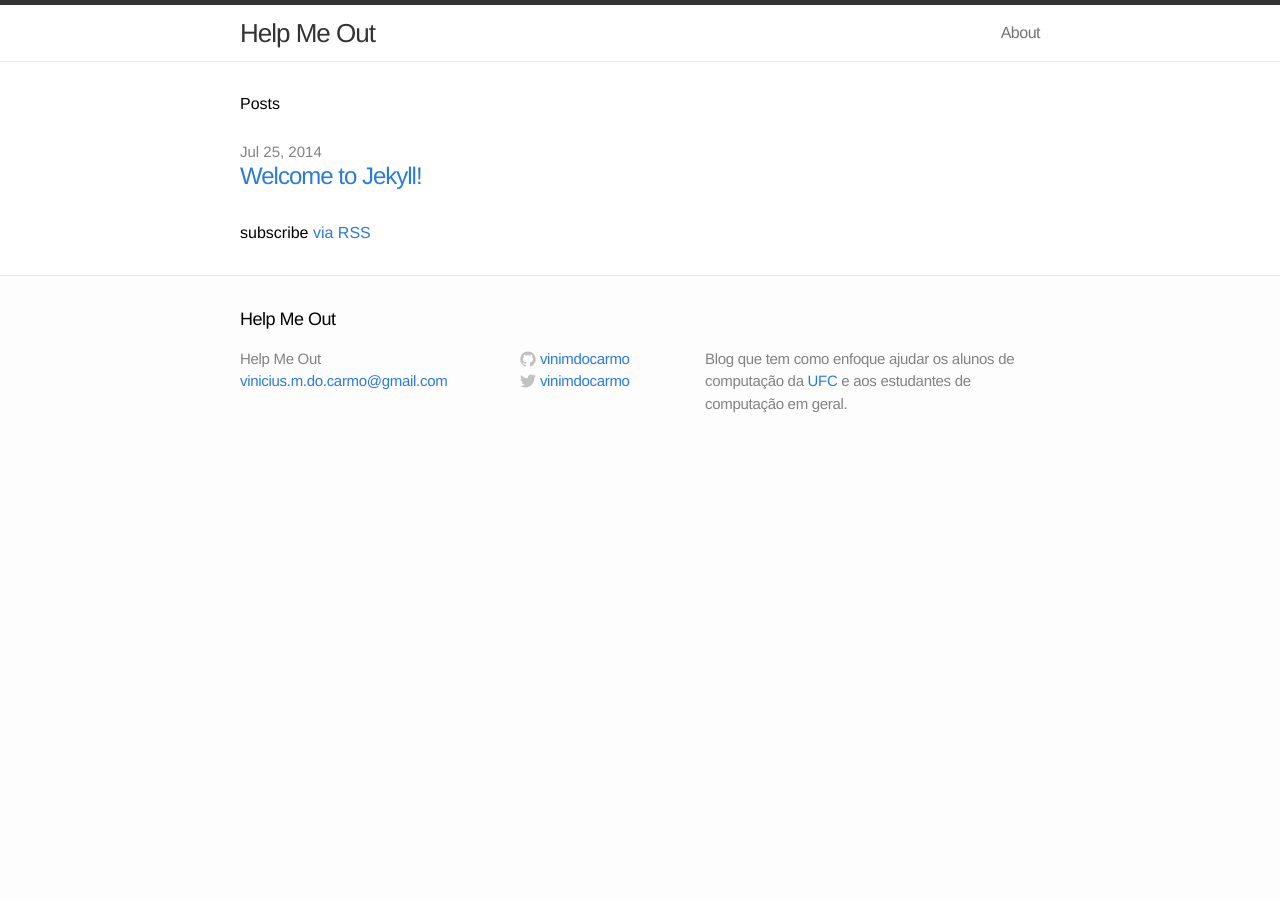
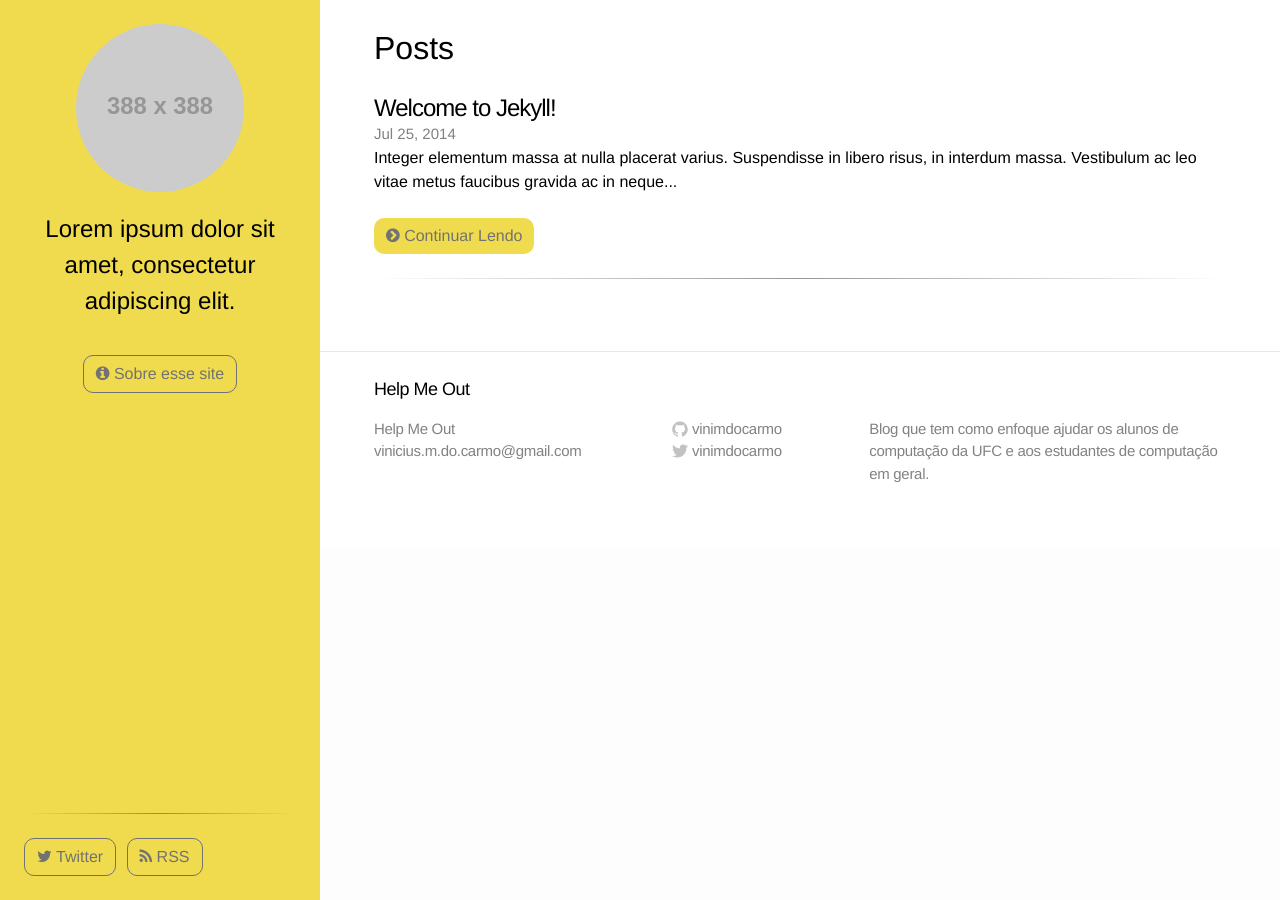
Before and after one commit to vinimdocarmo/help-me-out, a Jekyll site: the page built from index.html, in a window 1280 px wide. Built offline with Jekyll 4.4.1, drawn with Linux system fonts in a browser that asks for light colours; nearby versions of some CDN libraries.

Commit message:
Muda layout do blog

```diff
--- a/_includes/header.html
+++ b/_includes/header.html
@@ -1,27 +1,24 @@
 <header class="site-header">
 
-  <div class="wrap">
+  <div>
 
-    <a class="site-title" href="{{ site.baseurl }}/">{{ site.title }}</a>
+    <div class="site-logo">
+      <a href="{{ site.baseurl }}/">
+        <img src="http://fakeimg.pl/388x388/fff/?text={{ site.title }}" style="border-radius: 50%;">
+      </a>
+    </div>
 
-    <nav class="site-nav">
-      <a href="#" class="menu-icon">
-        <svg version="1.1" xmlns="http://www.w3.org/2000/svg" xmlns:xlink="http://www.w3.org/1999/xlink" x="0px" y="0px"
-           viewBox="0 0 18 15" enable-background="new 0 0 18 15" xml:space="preserve">
-          <path fill="#505050" d="M18,1.484c0,0.82-0.665,1.484-1.484,1.484H1.484C0.665,2.969,0,2.304,0,1.484l0,0C0,0.665,0.665,0,1.484,0
-            h15.031C17.335,0,18,0.665,18,1.484L18,1.484z"/>
-          <path fill="#505050" d="M18,7.516C18,8.335,17.335,9,16.516,9H1.484C0.665,9,0,8.335,0,7.516l0,0c0-0.82,0.665-1.484,1.484-1.484
-            h15.031C17.335,6.031,18,6.696,18,7.516L18,7.516z"/>
-          <path fill="#505050" d="M18,13.516C18,14.335,17.335,15,16.516,15H1.484C0.665,15,0,14.335,0,13.516l0,0
-            c0-0.82,0.665-1.484,1.484-1.484h15.031C17.335,12.031,18,12.696,18,13.516L18,13.516z"/>
-        </svg>
-      </a>
-      <div class="trigger">
-        {% for page in site.pages %}
-          {% if page.title %}<a class="page-link" href="{{ page.url | prepend: site.baseurl }}">{{ page.title }}</a>{% endif %}
-        {% endfor %}
-      </div>
-    </nav>
+    <h2>Lorem ipsum dolor sit amet, consectetur adipiscing elit.</h2>
+
+    <div class="centered">
+      <a href="/about" class="button breathe-top"><i class="fa fa-info-circle"></i> Sobre esse site</a>
+    </div>
+
+    <div class="header-sticky-bottom">
+      <hr class="fancy"></hr>
+      <a href="https://twitter.com/intent/user?screen_name={{ site.twitter_username }}" class="button"><i class="fa fa-twitter"></i> Twitter</a>
+      <a href="{{ "/feed.xml" | prepend: site.baseurl }}" class="button"><i class="fa fa-rss"></i> RSS</a>
+    </div>
 
   </div>
 
--- a/css/main.css
+++ b/css/main.css
@@ -4,6 +4,12 @@
 * {
   margin: 0;
   padding: 0;
+  border: 0;
+  font: inherit;
+  vertical-align: baseline;
+  -moz-box-sizing: border-box;
+  -webkit-box-sizing: border-box;
+  box-sizing: border-box;
 }
 
 html, body { height: 100%; }
@@ -16,11 +22,19 @@ body {
   background-color: #fdfdfd;
 }
 
-h1, h2, h3, h4, h5, h6 { font-size: 100%; font-weight: 400; }
+h1, h2, h3, h4, h5, h6 { font-weight: 400; }
 
-a         { color: #2a7ae2; text-decoration: none; }
-a:hover   { color: #000; text-decoration: underline; }
-a:visited { color: #205caa; }
+hr {
+  display: block;
+  -webkit-margin-before: 0.5em;
+  -webkit-margin-after: 0.5em;
+  -webkit-margin-start: auto;
+  -webkit-margin-end: auto;
+  border-style: inset;
+  border-width: 1px;
+}
+
+a { color: inherit; text-decoration: none; }
 
 /* Utility */
 
@@ -28,12 +42,34 @@ a:visited { color: #205caa; }
 .wrap:after { content:""; display:table; }
 .wrap:after { clear: both; }
 .wrap {
-  max-width: 800px;
   padding: 0 30px;
-  margin: 0 auto;
   zoom: 1;
 }
 
+.button {
+  display: inline-block;
+  padding: 6px 12px;
+  border-radius: 10px;
+  text-decoration: none;
+  font-weight: 300;
+  transition: .2s;
+  cursor: pointer;
+  -webkit-appearance: none;
+}
+
+.breathe-top {
+  margin-top: 12px;
+}
+
+hr.fancy {
+    margin: 24px 0;
+    border: 0;
+    height: 1px;
+    background-image: -webkit-linear-gradient(left, rgba(114,114,114,0), rgba(114,114,114,0.75), rgba(114,114,114,0));
+    background-image:    -moz-linear-gradient(left, rgba(114,114,114,0), rgba(114,114,114,0.75), rgba(114,114,114,0));
+    background-image:     -ms-linear-gradient(left, rgba(114,114,114,0), rgba(114,114,114,0.75), rgba(114,114,114,0));
+    background-image:      -o-linear-gradient(left, rgba(114,114,114,0), rgba(114,114,114,0.75), rgba(114,114,114,0));
+}
 
 /* Layout Styles */
 /* ----------------------------------------------------------*/
@@ -41,36 +77,55 @@ a:visited { color: #205caa; }
 /* Site header */
 
 .site-header {
-  border-top: 5px solid #333;
-  border-bottom: 1px solid #e8e8e8;
   min-height: 56px;
-  background-color: white;
+  background-color: #F0DB4F;
+  float: left;
+  width: 25%;
+  position: fixed;
+  height: 100%;
+  padding: 24px;
 }
 
-.site-title,
-.site-title:hover,
-.site-title:visited {
-  display: block;
-  color: #333;
-  font-size: 26px;
-  letter-spacing: -1px;
-  float: left;
-  line-height: 56px;
-  position: relative;
-  z-index: 1;
+.site-header h2 {
+  font-size: 24px;
+  margin-bottom: 24px;
+  text-align: center;
 }
 
-.site-nav {
-  float: right;
-  line-height: 56px;
+.site-header .button {
+  color: #727272;
+  border: 1px solid #727272;
 }
 
-.site-nav .menu-icon { display: none; }
+.site-header .button:hover {
+  background-color: #727272;
+  color: #FFF;
+}
 
-.site-nav .page-link {
-  margin-left: 20px;
-  color: #727272;
-  letter-spacing: -.5px;
+.site-header .header-sticky-bottom {
+  position: absolute;
+  bottom: 0;
+  left: 0;
+  padding: 24px;
+  width: 100%;
+  color: #444;
+}
+
+.site-header .header-sticky-bottom > .button {
+  margin-right: 6px;
+}
+
+.site-logo {
+  margin-bottom: 12px;
+  text-align: center;
+}
+
+.site-logo a img {
+  max-width: 168px;
+}
+
+.centered {
+  text-align: center;
 }
 
 /* Site footer */
@@ -135,20 +190,38 @@ a:visited { color: #205caa; }
 /* Page Content styles */
 /* ----------------------------------------------------------*/
 
-.page-content {
-  padding: 30px 0;
+.page-content, .site-footer {
   background-color: #fff;
+  float: left;
+  width: 75%;
+  padding: 24px 24px 48px 24px;
+  max-width: 960px;
+  margin-left: 25%;
+}
+
+.page-content .button {
+  background: #F0DB4F;
+  color: #727272;
+}
+
+.page-content .button:hover {
+  background-color: #727272;
+  color: #F0DB4F;
 }
 
 
 /* Home styles */
 /* ----------------------------------------------------------*/
 
-.home h1 { margin-bottom: 25px; }
+.home h1, .page-content h1 {
+  margin-bottom: 24px;
+  font-size: 32px;
+  font-weight: 500;
+}
 
 .posts { list-style-type: none; }
 
-.posts li { margin-bottom: 30px; }
+.posts li { margin-bottom: 24px; }
 
 .posts .post-link {
   font-size: 24px;
@@ -328,6 +401,33 @@ a:visited { color: #205caa; }
 /* media queries */
 /* ----------------------------------------------------------*/
 
+@media only screen and (max-width: 1024px) {
+  h2 {
+    font-size: 18px;
+  }
+  .logo a img {
+    max-width: 96px;
+  }
+  .header-sticky-bottom { display: none; }
+}
+
+@media only screen and (max-width: 900px) {
+  .site-header {
+    width: 100%;
+    float: none;
+    position: relative;
+    height: auto;
+  }
+  .logo a img {
+    max-width: 64px;
+  }
+  .page-content {
+    width: 100%;
+    float: none;
+    margin-left: 0;
+  }
+  .site-footer { margin: auto; }
+}
 
 @media screen and (max-width: 750px) {
 
@@ -354,45 +454,6 @@ a:visited { color: #205caa; }
 
   .wrap { padding: 0 12px; }
 
-  .site-nav {
-    position: fixed;
-    z-index: 10;
-    top: 14px; right: 8px;
-    background-color: white;
-    -webkit-border-radius: 5px;
-    -moz-border-radius: 5px;
-    border-radius: 5px;
-    border: 1px solid #e8e8e8;
-  }
-
-  .site-nav .menu-icon {
-    display: block;
-    font-size: 24px;
-    color: #505050;
-    float: right;
-    width: 36px;
-    text-align: center;
-    line-height: 36px;
-  }
-
-  .site-nav .menu-icon svg { width: 18px; height: 16px; }
-
-  .site-nav .trigger {
-    clear: both;
-    margin-bottom: 5px;
-    display: none;
-  }
-
-  .site-nav:hover .trigger { display: block; }
-
-  .site-nav .page-link {
-    display: block;
-    text-align: right;
-    line-height: 1.25;
-    padding: 5px 10px;
-    margin: 0;
-  }
-
   .post-header h1 { font-size: 36px; }
   .post-content h2 { font-size: 28px; }
   .post-content h3 { font-size: 22px; }
@@ -405,6 +466,7 @@ a:visited { color: #205caa; }
     float: none;
     clear: both;
     width: auto;
-    margin: 0 0 15px; }
+    margin: 0 0 15px;
+  }
 
 }
--- a/index.html
+++ b/index.html
@@ -9,12 +9,13 @@ layout: default
   <ul class="posts">
     {% for post in site.posts %}
       <li>
+        <a class="post-link" href="{{ post.url | prepend: site.baseurl }}">{{ post.title }}</a>
         <span class="post-date">{{ post.date | date: "%b %-d, %Y" }}</span>
-        <a class="post-link" href="{{ post.url | prepend: site.baseurl }}">{{ post.title }}</a>
+        <p>Integer elementum massa at nulla placerat varius. Suspendisse in libero risus, in interdum massa. Vestibulum ac leo vitae metus faucibus gravida ac in neque...</p>
       </li>
+      <a href="/about" class="button"><i class="fa fa-chevron-circle-right"></i> Continuar Lendo</a>
+      <hr class="fancy"></hr>
     {% endfor %}
   </ul>
 
-  <p class="rss-subscribe">subscribe <a href="{{ "/feed.xml" | prepend: site.baseurl }}">via RSS</a></p>
-
 </div>
```
